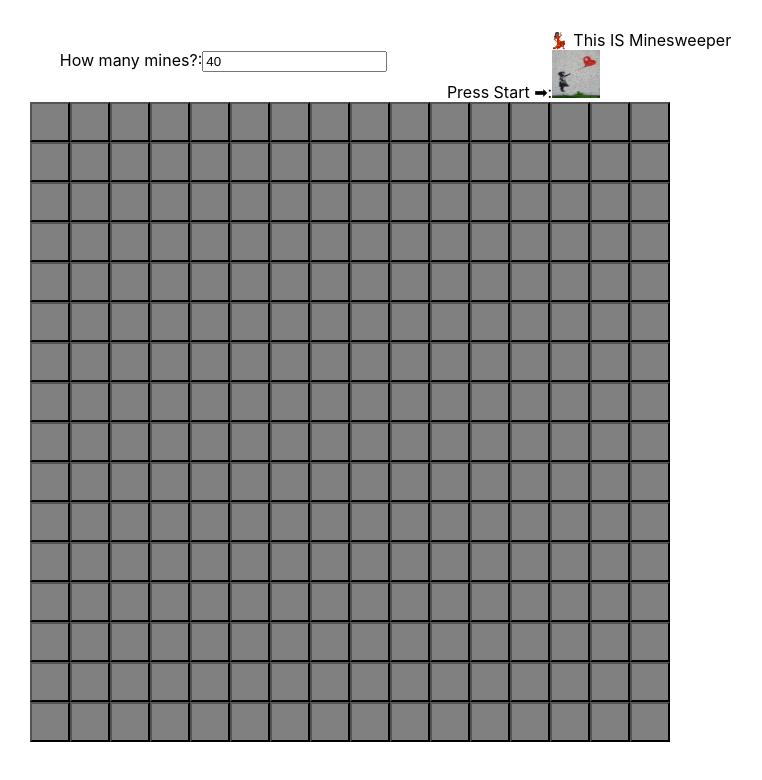
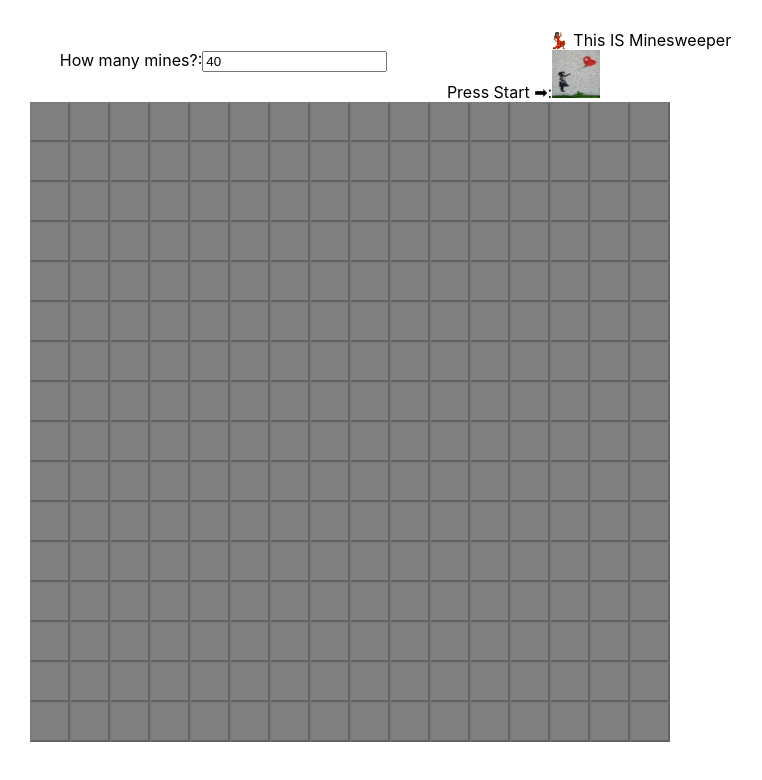
Before and after one commit to jasmatazzy/minesweeper, a React (Create React App) app: page / in a window 1280 px wide. Shown: the top 780 px of the page, without its empty margins (0-762 px from the left). Built offline with nearby package versions, Linux system fonts and the light colour scheme.

Commit message:
temp prop updates for testing

```diff
--- a/src/Square/index.tsx
+++ b/src/Square/index.tsx
@@ -7,7 +7,7 @@ interface SquareProps {
   isGameStarted: boolean;
   isSquareOpen: boolean;
   numberOfNeighborsWhoAreMines: number | 0;
-  optionalText?: string | void;
+  optionalText?: string;
 }
 const Square: FC<SquareProps> = (props) => {
   const {
@@ -25,7 +25,7 @@ const Square: FC<SquareProps> = (props) => {
       style={{
         backgroundColor: isSquareOpen ? "lightGray" : "gray",
       }}
-      disabled={isFlagged ? true : false}
+      disabled={(isFlagged || !isGameStarted) ? true : false}
     >
       {isGameStarted &&
         (isSquareOpen && isMine
@@ -37,6 +37,7 @@ const Square: FC<SquareProps> = (props) => {
           : isSquareOpen && numberOfNeighborsWhoAreMines === 0
           ? " "
           : " ")}
+          {isSquareOpen && !isMine && !numberOfNeighborsWhoAreMines && optionalText}
     </button>
   );
 };
```
